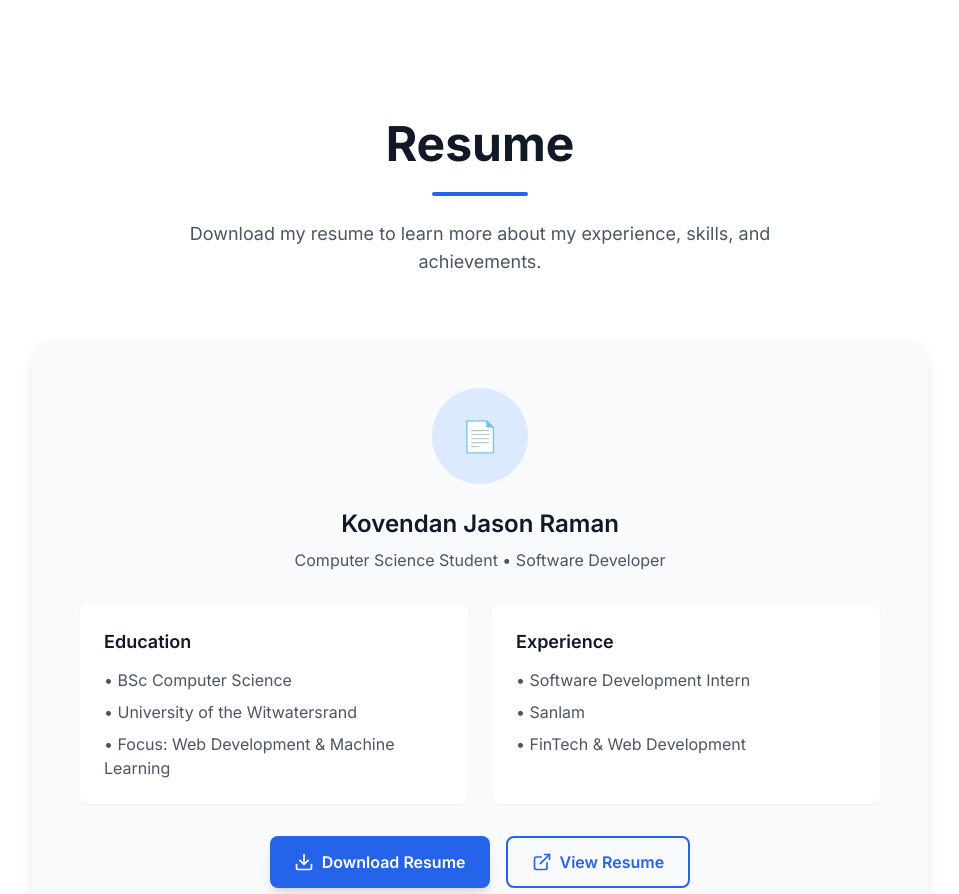
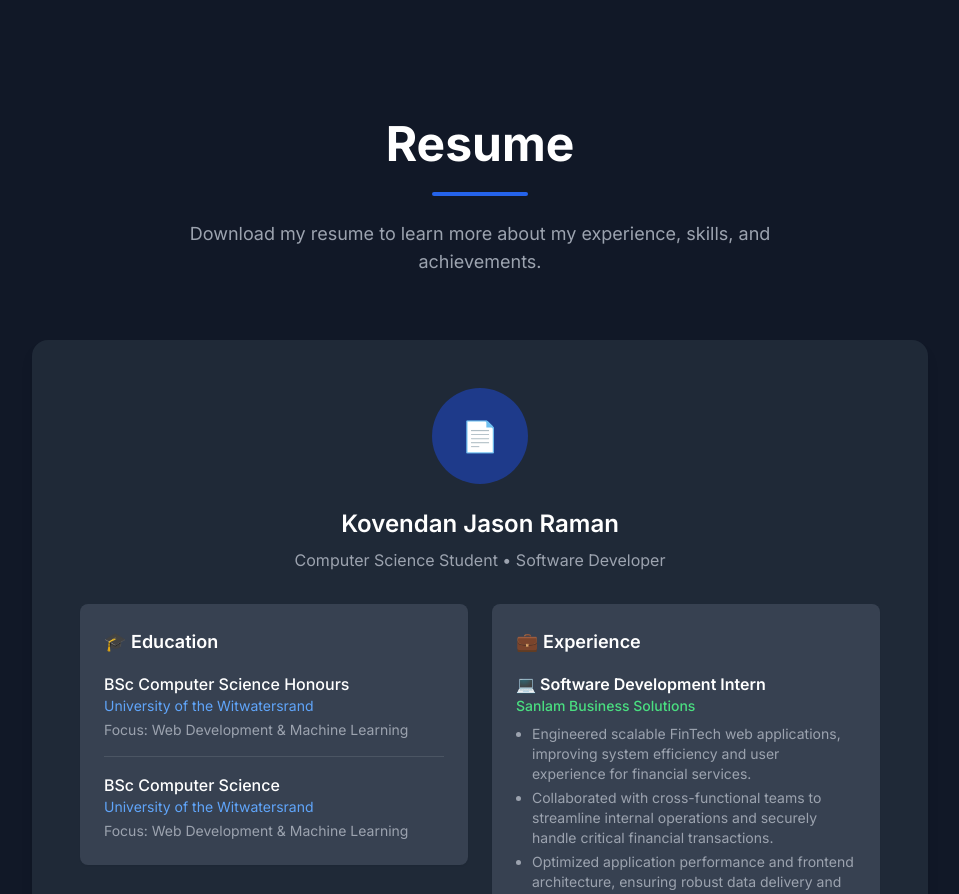
Before and after one commit to KovendanRaman/Website, a Next.js app: page / in a window 1280 px wide. Shown: the part 1900-2794 px from the top of the page, without its empty margins (160-1119 px from the left). Built offline with nearby package versions, Linux system fonts and the light colour scheme.

Commit message:
feat: Added Future Interns Info + CV Update

```diff
--- a/src/app/layout.tsx
+++ b/src/app/layout.tsx
@@ -86,7 +86,7 @@ export default function RootLayout({
   children: React.ReactNode
 }) {
   return (
-    <html lang="en" className="scroll-smooth">
+    <html lang="en" className="dark scroll-smooth">
       <head>
         <link rel="icon" href="/favicon.ico" />
         <link rel="apple-touch-icon" sizes="180x180" href="/apple-touch-icon.png" />
--- a/src/components/Resume.tsx
+++ b/src/components/Resume.tsx
@@ -50,27 +50,73 @@ export default function Resume() {
                 </p>
               </div>
 
-              <div className="grid grid-cols-1 md:grid-cols-2 gap-6 mb-8">
-                <div className="bg-white dark:bg-gray-700 rounded-lg p-6 shadow-sm">
-                  <h4 className="text-lg font-semibold text-gray-900 dark:text-white mb-3">
-                    Education
-                  </h4>
-                  <ul className="space-y-2 text-gray-600 dark:text-gray-400">
-                    <li>• BSc Computer Science</li>
-                    <li>• University of the Witwatersrand</li>
-                    <li>• Focus: Web Development & Machine Learning</li>
-                  </ul>
-                </div>
+              <div className="grid grid-cols-1 gap-6 mb-8">
+                <div className="grid grid-cols-1 md:grid-cols-2 gap-6">
+                  {/* Education Section */}
+                  <div className="bg-white dark:bg-gray-700 rounded-lg p-6 shadow-sm h-fit">
+                    <h4 className="text-lg font-semibold text-gray-900 dark:text-white mb-4 flex items-center gap-2">
+                      🎓 Education
+                    </h4>
+                    <div className="space-y-4">
+                      <div>
+                        <h5 className="font-medium text-gray-900 dark:text-white">BSc Computer Science Honours</h5>
+                        <p className="text-blue-600 dark:text-blue-400 text-sm">University of the Witwatersrand</p>
+                        <p className="text-sm text-gray-600 dark:text-gray-400 mt-1">Focus: Web Development & Machine Learning</p>
+                      </div>
+                      <div className="pt-4 border-t border-gray-100 dark:border-gray-600">
+                        <h5 className="font-medium text-gray-900 dark:text-white">BSc Computer Science</h5>
+                        <p className="text-blue-600 dark:text-blue-400 text-sm">University of the Witwatersrand</p>
+                        <p className="text-sm text-gray-600 dark:text-gray-400 mt-1">Focus: Web Development & Machine Learning</p>
+                      </div>
+                    </div>
+                  </div>
 
-                <div className="bg-white dark:bg-gray-700 rounded-lg p-6 shadow-sm">
-                  <h4 className="text-lg font-semibold text-gray-900 dark:text-white mb-3">
-                    Experience
-                  </h4>
-                  <ul className="space-y-2 text-gray-600 dark:text-gray-400">
-                    <li>• Software Development Intern</li>
-                    <li>• Sanlam</li>
-                    <li>• FinTech & Web Development</li>
-                  </ul>
+                  {/* Experience Section */}
+                  <div className="bg-white dark:bg-gray-700 rounded-lg p-6 shadow-sm">
+                    <h4 className="text-lg font-semibold text-gray-900 dark:text-white mb-4 flex items-center gap-2">
+                      💼 Experience
+                    </h4>
+                    <div className="space-y-6">
+                      {/* Sanlam */}
+                      <div>
+                        <h5 className="font-semibold text-gray-900 dark:text-white flex items-center gap-2">
+                          💻 Software Development Intern
+                        </h5>
+                        <div className="text-green-600 dark:text-green-400 text-sm mb-2 font-medium">Sanlam Business Solutions</div>
+                        <ul className="list-disc list-outside ml-4 space-y-1 text-sm text-gray-600 dark:text-gray-400 mb-3">
+                          <li>Engineered scalable FinTech web applications, improving system efficiency and user experience for financial services.</li>
+                          <li>Collaborated with cross-functional teams to streamline internal operations and securely handle critical financial transactions.</li>
+                          <li>Optimized application performance and frontend architecture, ensuring robust data delivery and responsive interfaces.</li>
+                        </ul>
+                        <div className="flex flex-wrap gap-2 mt-3">
+                          {['React', 'Next.js', 'Node.js', 'PostgreSQL', 'TypeScript'].map(tech => (
+                            <span key={tech} className="px-2.5 py-1 text-xs font-medium bg-green-50 text-green-700 dark:bg-green-900/40 dark:text-green-300 rounded-md border border-green-100 dark:border-green-800">
+                              {tech}
+                            </span>
+                          ))}
+                        </div>
+                      </div>
+
+                      {/* Future Interns */}
+                      <div className="pt-5 border-t border-gray-100 dark:border-gray-600">
+                        <h5 className="font-semibold text-gray-900 dark:text-white flex items-center gap-2">
+                          📊 Data Science & Analytics Intern
+                        </h5>
+                        <div className="text-blue-600 dark:text-blue-400 text-sm mb-2 font-medium">Future Interns (ISO 9001 Certified) • April 2026</div>
+                        <ul className="list-disc list-outside ml-4 space-y-1 text-sm text-gray-600 dark:text-gray-400 mb-3">
+                          <li>Engineered Python-based stage logic for a 45,000+ lead dataset, identifying key conversion bottlenecks.</li>
+                          <li>Developed interactive Streamlit applications and utilized Power BI to visualize e-commerce trends and automate billing interventions.</li>
+                        </ul>
+                        <div className="flex flex-wrap gap-2 mt-3">
+                          {['Python', 'Power BI', 'Streamlit', 'DAX', 'Plotly', 'Pandas'].map(tech => (
+                            <span key={tech} className="px-2.5 py-1 text-xs font-medium bg-blue-50 text-blue-700 dark:bg-blue-900/40 dark:text-blue-300 rounded-md border border-blue-100 dark:border-blue-800">
+                              {tech}
+                            </span>
+                          ))}
+                        </div>
+                      </div>
+                    </div>
+                  </div>
                 </div>
               </div>
 
--- a/tailwind.config.ts
+++ b/tailwind.config.ts
@@ -1,6 +1,7 @@
 import type { Config } from 'tailwindcss'
 
 const config: Config = {
+  darkMode: 'class',
   content: [
     './src/pages/**/*.{js,ts,jsx,tsx,mdx}',
     './src/components/**/*.{js,ts,jsx,tsx,mdx}',
```
Also changed, not shown: 1 other file (tests, documents, lock files or other folders).
